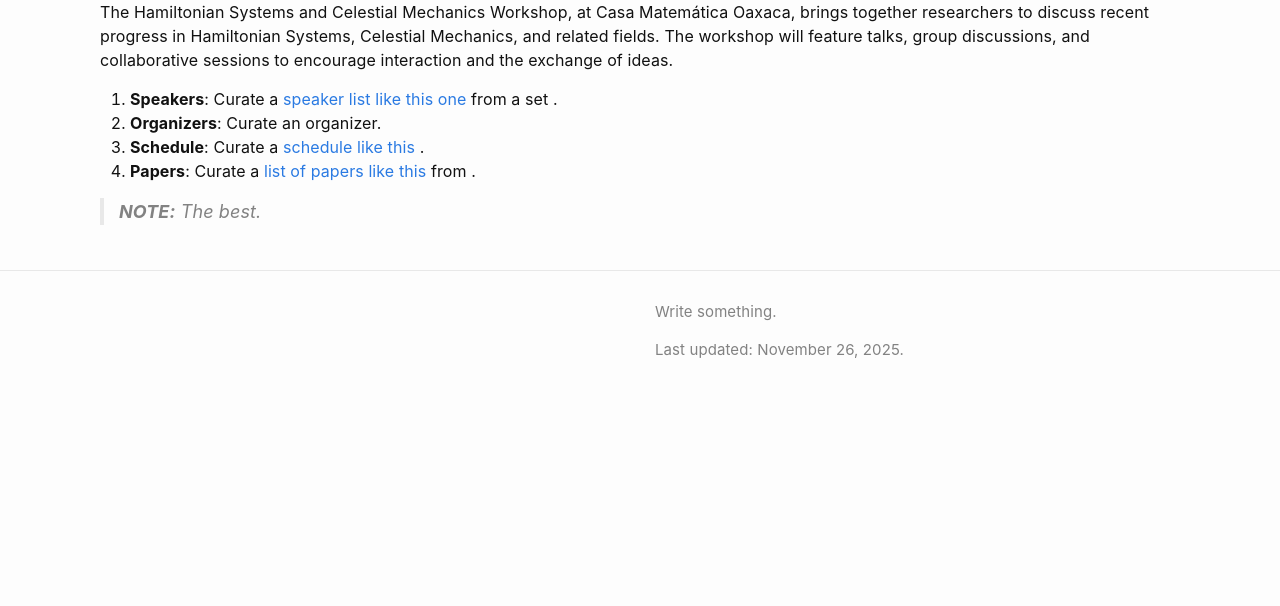
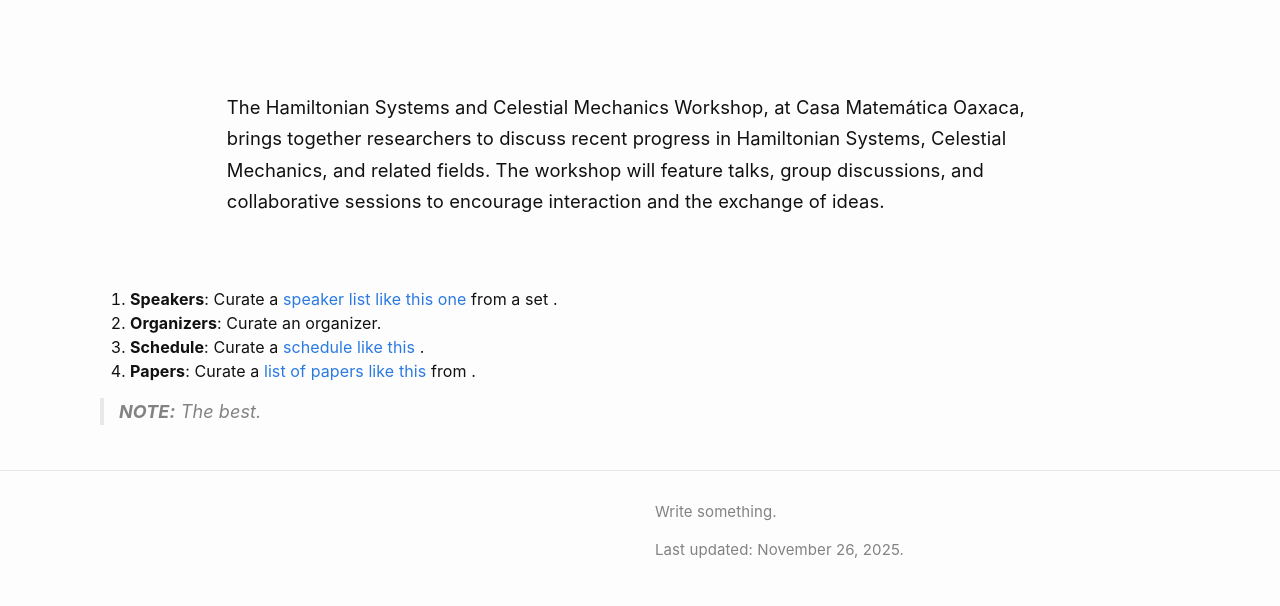
Before and after one commit to celmechcongress2026/celmechcongress2026.github.io, a Jekyll site: the page built from index.md, in a window 1280 px wide. Shown: the part 540-1146 px from the top of the page. Built offline with Jekyll 4.4.1, drawn with Linux system fonts in a browser that asks for light colours; before the commit the page ends 946 px from its top, so only the background shows below that.

Commit message:
Update workshop.css

```diff
--- a/assets/css/workshop.css
+++ b/assets/css/workshop.css
@@ -157,3 +157,15 @@ span.award-other img {
   font-weight: bold;
   font-size: clamp(1em, 2.5vw, 1.2em);
 }
+
+
+.intro {
+  max-width: 900px;
+  margin: 4em auto 2em auto;
+  padding: 1em 2em;
+  text-align: left;
+  font-size: 1.15em;
+  line-height: 1.7em;
+  background-color: rgba(255, 255, 255, 0.05); /* opcional */
+  border-radius: 8px; /* opcional */
+}
```
